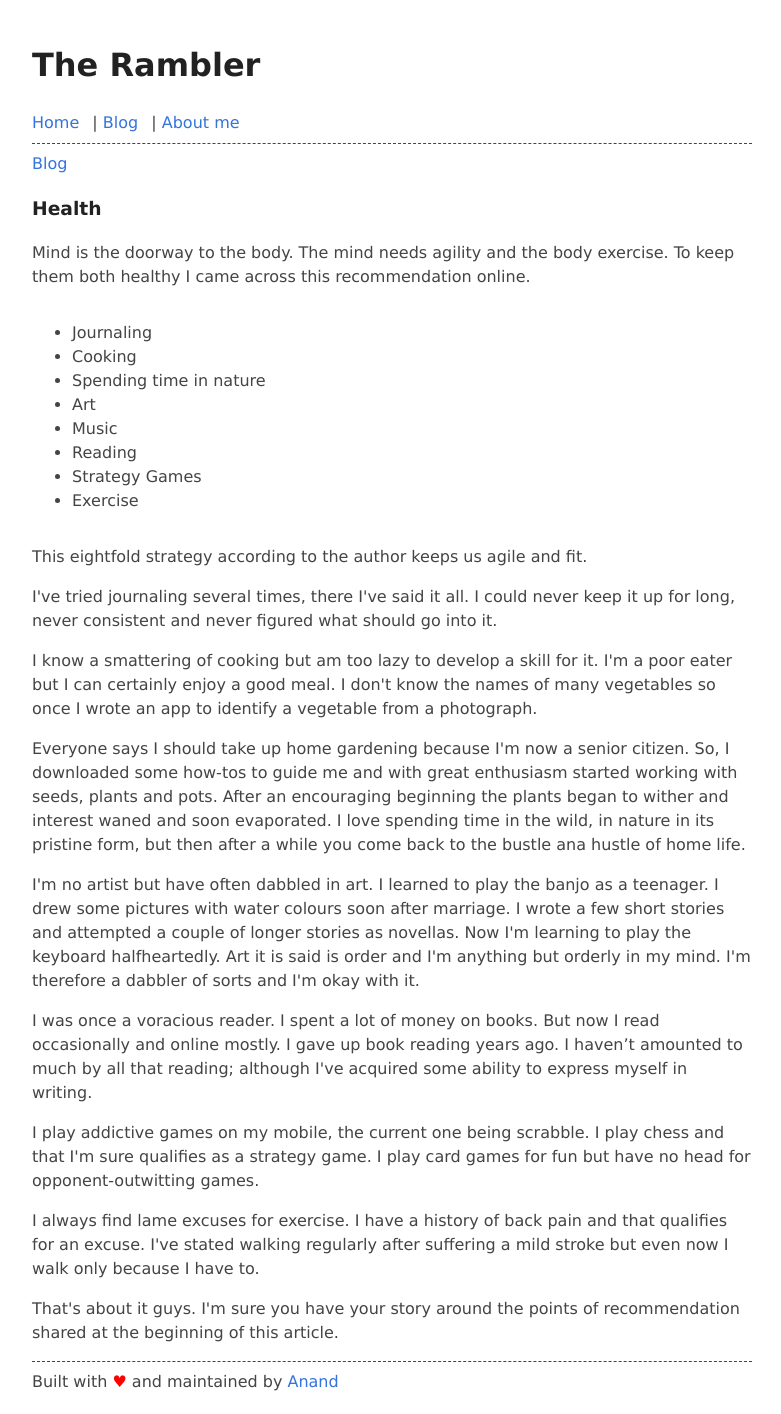
After one commit to ananddotb/rambler, a Flask app: page /blog/health in a window 1280 px wide. The commit adds this page. Shown: the whole page, without its empty margins (248-1029 px from the left). Run offline with Flask 2, Linux system fonts and the light colour scheme.

Commit message:
blogged, profiles

```diff
--- /dev/null
+++ b/templates/blog/health.html
@@ -0,0 +1,45 @@
+{% include "header.html" %}
+<nav>
+    <a href="/blog">Blog</a>
+</nav>
+{% block content %}
+<div class="main-container">
+    <h3>Health</h3>
+    <div>
+        <p>
+Mind is the doorway to the body. The mind needs agility and the body exercise. To keep them both healthy I came across this recommendation online.
+</p><p>
+<ul>
+    <li>Journaling</li>
+    <li>Cooking</li>
+    <li>Spending time in nature</li>
+    <li>Art</li>
+    <li>Music</li>
+    <li>Reading</li>
+    <li>Strategy Games</li>
+    <li>Exercise</li>
+</ul>
+</p><p>
+This eightfold strategy according to the author keeps us agile and fit.
+</p><p>
+I've tried journaling several times, there I've said it all. I could never keep it up for long, never consistent and never figured what should go into it.
+</p><p>
+I know a smattering of cooking but am too lazy to develop a skill for it. I'm a poor eater but I can certainly enjoy a good meal. I don't know the names of many vegetables so once I wrote an app to identify a vegetable from a photograph.
+</p><p>
+Everyone says I should take up home gardening because I'm now a senior citizen. So, I downloaded some how-tos to guide me and with great enthusiasm started working with seeds, plants and pots. After an encouraging beginning the plants began to wither and interest waned and soon evaporated. I love spending time in the wild, in nature in its pristine form, but then after a while you come back to the bustle ana hustle of home life.
+</p><p>
+I'm no artist but have often dabbled in art. I learned to play the banjo as a teenager. I drew some pictures with water colours soon after marriage. I wrote a few short stories and attempted a couple of longer stories as novellas. Now I'm learning to play the keyboard halfheartedly. Art it is said is order and I'm anything but orderly in my mind. I'm therefore a dabbler of sorts and I'm okay with it.
+</p><p>
+I was once a voracious reader. I spent a lot of money on books. But now I read occasionally and online mostly. I gave up book reading years ago. I haven’t amounted to much by all that reading; although I've acquired some ability to express myself in writing.
+</p><p>
+I play addictive games on my mobile, the current one being scrabble. I play chess and that I'm sure qualifies as a strategy game. I play card games for fun but have no head for opponent-outwitting games.
+</p><p>
+I always find lame excuses for exercise. I have a history of back pain and that qualifies for an excuse. I've stated walking regularly after suffering a mild stroke but even now I walk only because I have to.
+</p><p>
+That's about it guys. I'm sure you have your story around the points of recommendation shared at the beginning of this article.
+</p>
+</div>
+</div>
+<hr>
+{% endblock %}
+{% include "footer.html" %}
--- a/templates/blog/index.html
+++ b/templates/blog/index.html
@@ -16,7 +16,7 @@
                  </p>
             <ul class="blog-posts">
 
-                <!--<li><a href="/blog/opposites">Opposites</a></li>-->
+                <li><a href="/blog/health">Health</a></li>
                 <li><a href="/blog/books">Books</a></li>
                 <li><a href="/blog/books_again">Books Again</a></li>
                 <li><a href="/blog/babus_ignorance">Babu's Ignorance</a></li>
--- a/templates/header.html
+++ b/templates/header.html
@@ -11,6 +11,10 @@
 </head>
 <body>
 <div>
-    <div><h1>The Rambler<img valign="top" src="{{ url_for('static', filename='rambler.png') }}" width="3%"></h1></div>
+    <div><h1>The Rambler
+        <!--
+        <img valign="top" src="{{ url_for('static', filename='rambler.png') }}" width="3%">
+        -->
+    </h1></div>
 </div>
 {% include "nav.html" %}
--- a/templates/people/swarna.html
+++ b/templates/people/swarna.html
@@ -21,7 +21,7 @@ Her students adore her and she has a plethora of souvenirs from them. She worked
 <img align="left" src="{{url_for('static', filename='images/people/swarna_ganesh.jpg')}}" alt='Ganesh' width="200" />
 <img align="left" src="{{url_for('static', filename='images/people/swarna_horse.jpg')}}" alt='horse' width="200" />
 <p>
-I suspect there is art in each one of us and it can express itself given the opportunity. Swarna found hers when we were about to relocate from Mumbai to Visakhapatnam. She was not into teaching yet, having been newly married, she had met a friend who introduced her to this art form - chiseling animal and god forms on aluminium sheets. She made a horse on one sheet and Ganesh the elephant god on the other. Then she ventured into making fabric come alive with faces and trees. But this streak of art didn’t last when she launched herself into teaching full time.
+I suspect there is art in each one of us and it can express itself given the opportunity. Swarna found hers when we were about to relocate from Mumbai to Visakhapatnam. She was not into teaching yet, having been newly married, she had met a friend who introduced her to this art form - chiseling animal and god forms on aluminium sheets. She made a horse on one sheet and Ganesh the elephant god on the other. Then she ventured into making fabric come alive with faces and trees. But this streak of art didn’t last when she launched herself into teaching full time. The pictures of her art do not do them justice really; the elements have affected their original splendour.
 </p>
 <img align="right" src="{{url_for('static', filename='images/people/swarna_fabric.jpg')}}" alt='Fabric' width="200" />
 <p>
```
